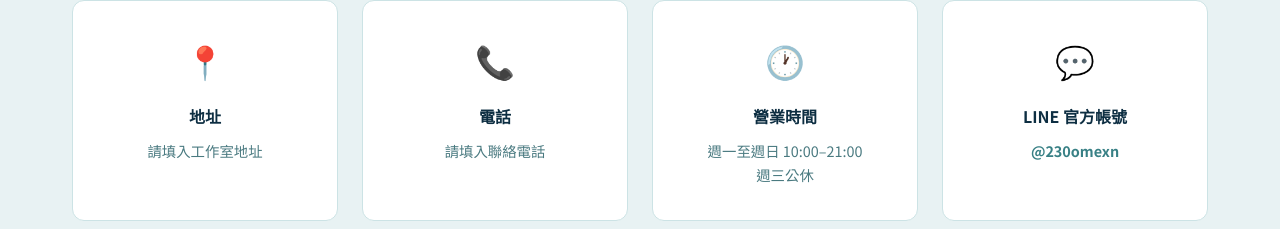
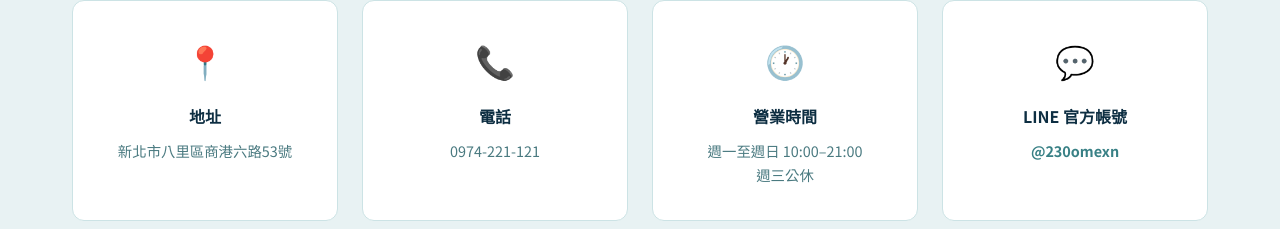
Before and after one commit to yunwang1121/haodong-fitness, a plain HTML site: page index.html in a window 1280 px wide. Shown: the part 3469-3698 px from the top of the page. Drawn offline with Linux system fonts and the light colour scheme; no server answers.

Commit message:
Update index.html

```diff
--- a/index.html
+++ b/index.html
@@ -182,12 +182,12 @@
           <div class="contact-item">
             <div class="contact-icon">📍</div>
             <h4>地址</h4>
-            <p>請填入工作室地址</p>
+            <p>新北市八里區商港六路53號</p>
           </div>
           <div class="contact-item">
             <div class="contact-icon">📞</div>
             <h4>電話</h4>
-            <p>請填入聯絡電話</p>
+            <p>0974-221-121</p>
           </div>
           <div class="contact-item">
             <div class="contact-icon">🕐</div>
```
